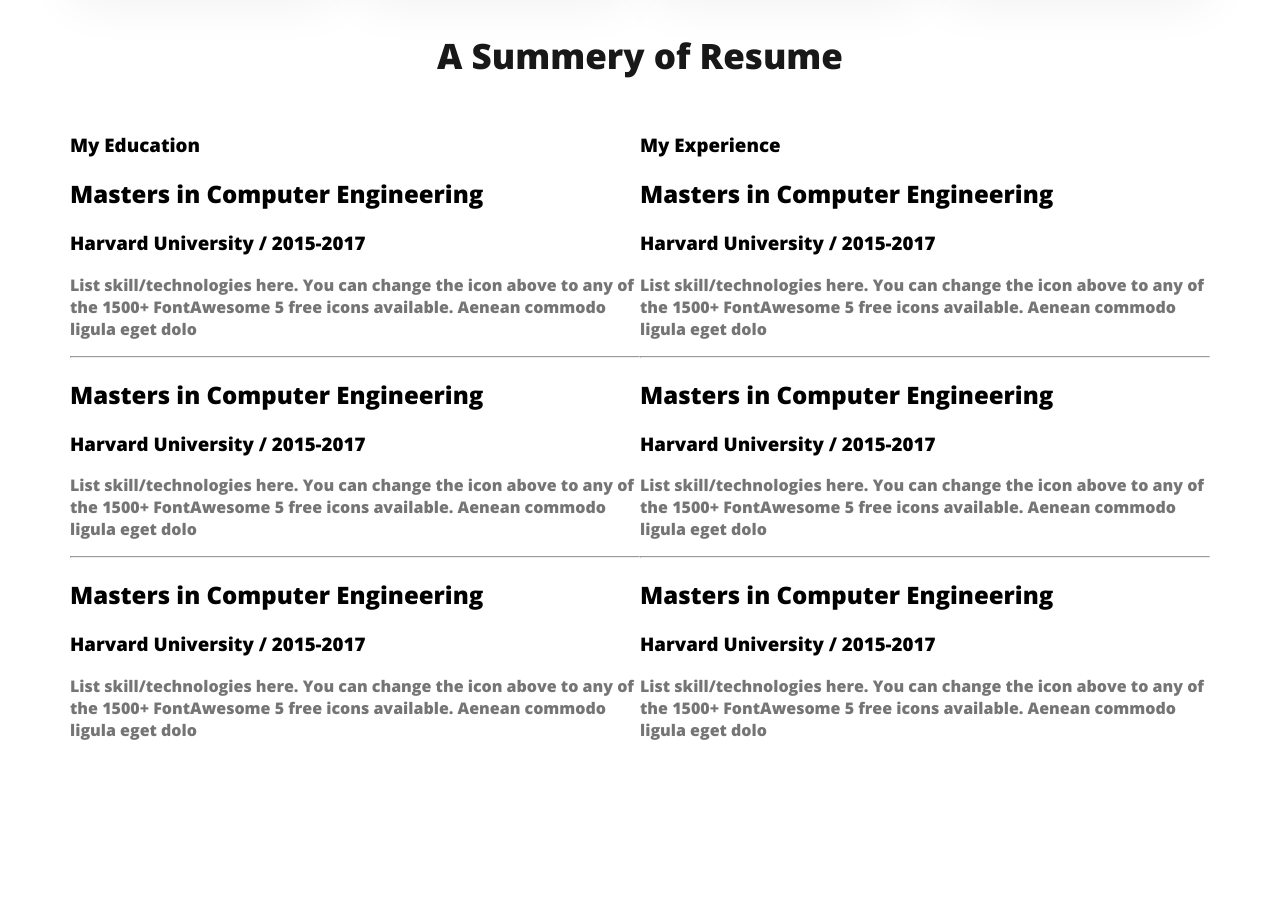
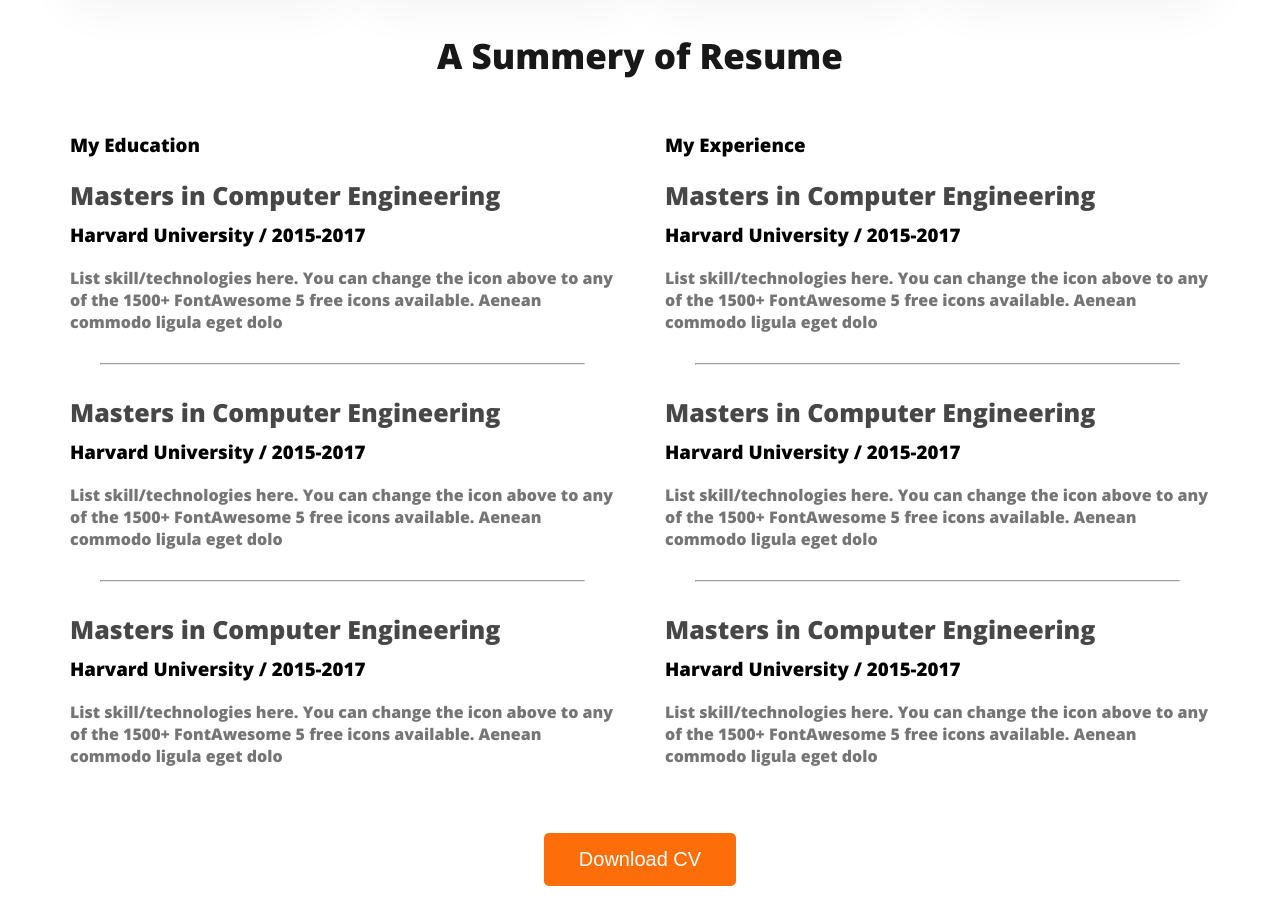
Before and after one commit to MridulChadraNath/Web-developer-portfolio, a plain HTML site: page index.html in a window 1280 px wide. Shown: the part 2195-3119 px from the top of the page. Before the commit the page ends 3052 px from the top, so only its background shows below. Drawn offline with nearby package versions, Linux system fonts and the light colour scheme.

Commit message:
Footer remained

```diff
--- a/css/style.css
+++ b/css/style.css
@@ -157,14 +157,38 @@ main {
     box-shadow: 0px 6px 50px 0px rgba(0, 0, 0, 0.06);
 }
 
-.skill-description{
-    color:#757575;
+.skill-description {
+    color: #757575;
 }
 
 /* Resume Section here */
 
-.resume-container{
+.resume-container {
     display: flex;
     justify-content: space-between;
+    gap: 50px;
 
 }
+.resume-container hr{
+    margin: 30px;
+}
+.resume-item-institute{
+    margin-bottom: 20px;
+    margin-top: 0px;
+}
+
+.resume-item-title {
+    color: #474747;
+    font-family: Open Sans;
+    font-size: 25px;
+    margin-bottom: 10px;
+}
+
+.resume-item-institute .resume-item-description {
+    color: #757575;
+}
+
+.download-CV{
+   text-align: center;
+   margin-top: 50px;
+}
--- a/index.html
+++ b/index.html
@@ -101,6 +101,7 @@
     </section>
 
     <!-- Summery of Resume section -->
+    <section>
     <h3 class="section-title">A Summery of Resume</h3>
 
     <div class="resume-container">
@@ -166,6 +167,16 @@
       </div>
     </div>
 
+    <div class="download-CV">
+      <button class="btn-primary">Download CV</button>
+    </div>
+
+  </section>
+
+
+
+
+
 
   </main>
 
```
